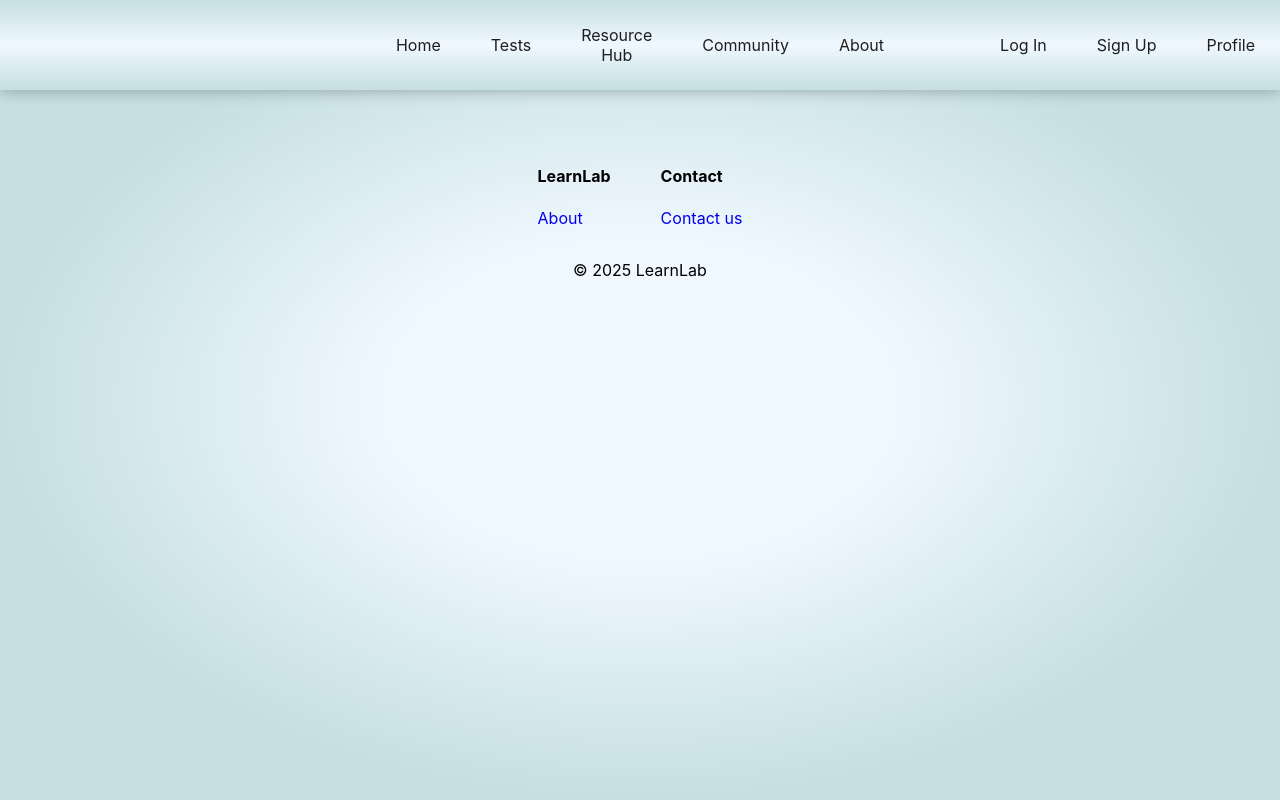
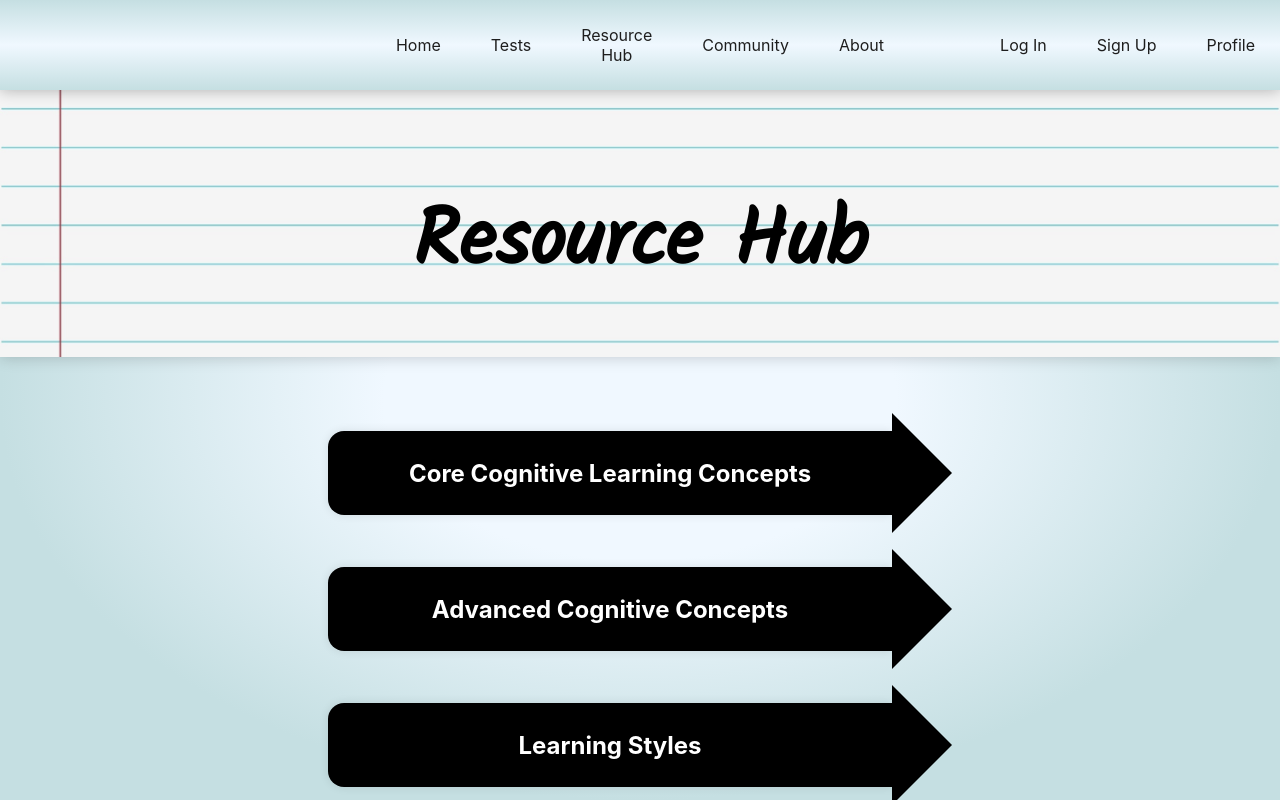
Before and after one commit to Norie06/LearnLab, a React (Create React App) app: page /resource-hub/useful-tools in a window 1280 px wide. Built offline with nearby package versions, Linux system fonts and the light colour scheme.

Commit message:
Resource hub

```diff
--- a/src/App.js
+++ b/src/App.js
@@ -58,10 +58,15 @@ function App() {
           <Route path="/profile" element={<Profile />} />
           <Route path="/tests" element={<Tests />} />
           <Route path="/resource-hub" element={<ResourceHub />} />
+          <Route path="/resource-hub/advanced-cog-concepts" element={<ResourceHub />} />
+          <Route path="/resource-hub/learning-styles" element={<ResourceHub />} />
+          <Route path="/resource-hub/core-cog-learning" element={<ResourceHub />} />
+          <Route path="/resource-hub/note-taking-styles" element={<ResourceHub />} />
+          <Route path="/resource-hub/useful-tools" element={<ResourceHub />} />
           <Route path="/sign-up" element={<SignUp />} />
           <Route path="/log-in" element={<SignIn />} />
-          <Route path="/tests/learning-styles" element={<LearningStyles />}/>
-          <Route path="/tests/note-taking" element={<NoteTaking />}/>
+          <Route path="/tests/learning-style-test" element={<LearningStyles />}/>
+          <Route path="/tests/note-taking-test" element={<NoteTaking />}/>
         </Routes>
         <footer>
           <div id="footer_links">
--- a/src/pages/LearningStylesQuiz.css
+++ b/src/pages/LearningStylesQuiz.css
@@ -6,3 +6,14 @@
 #learning_styles_quiz main {
   width: 50%;
 }
+
+#learning_styles_quiz button {
+  background-color: whitesmoke;
+}
+
+#learning_styles_quiz button img {
+  transition: 0.2s ease;
+}
+#learning_styles_quiz button:hover img {
+  filter: none;
+}
--- a/src/pages/ResourceHub.css
+++ b/src/pages/ResourceHub.css
@@ -0,0 +1,44 @@
+#resource_hub main {
+    display: flex;
+    flex-wrap: wrap;
+    justify-content: space-around;
+    gap: 1rem;
+    padding: 1rem;
+}
+
+.topic-card {
+    display: flex;
+    flex-direction: row;
+    width: 50%;
+    align-items: center;
+    transition: all 0.3s ease;
+}
+
+.topic-content {
+    color: white;
+    background-color: black;
+    padding: 0.5rem 1rem 0.5rem 1rem;
+    justify-content: space-between;
+    text-align: center;
+    box-shadow: 0 0 10px rgba(0, 0, 0, 0.1);
+    border-radius: 1rem 0 0 1rem;
+    height: 100%;
+    width: 100%;
+}
+
+.topic-card:hover {
+    transform: scale(1.05);
+}
+
+.topic-content:hover {
+    box-shadow: 0 0 15px rgba(0, 0, 0, 0.3);
+}
+
+.arrow-right {
+    width: 0;
+    height: 100%;
+    border-top: 60px solid transparent;
+    border-bottom: 60px solid transparent;
+
+    border-left: 60px solid black;
+  }
--- a/src/pages/ResourceHub.jsx
+++ b/src/pages/ResourceHub.jsx
@@ -1,13 +1,47 @@
 import React from 'react';
+import { Link } from 'react-router-dom';
+import '../App.css';
 import './ResourceHub.css';
-import '../App.css';
 
 function ResourceHub() {
   return (
-    <div className='page'>
+    <div id='resource_hub' className='page'>
       <header className="hero">
         <h1>Resource Hub</h1>
       </header>
+      <main>
+        <Link to={'/resource-hub/core-cog-learning'} className='topic-card'>
+          <div className='topic-content'>
+            <h2>Core Cognitive Learning Concepts</h2>
+          </div>
+          <div className='arrow-right'></div>
+        </Link>
+        <Link to={'/resource-hub/advanced-cog-concepts'} className='topic-card'>
+          <div className='topic-content'>
+            <h2>Advanced Cognitive Concepts</h2>
+          </div>
+          <div className='arrow-right'></div>
+        </Link>
+        <Link to={'/resource-hub/learning-styles'} className='topic-card'>
+          <div className='topic-content'>
+            <h2>Learning Styles</h2>
+          </div>
+          <div className='arrow-right'></div>
+        </Link>
+        <Link to={'/resource-hub/note-taking-styles'} className='topic-card'>
+          <div className='topic-content'>
+            <h2>Note-Taking Styles</h2>
+          </div>
+          <div className='arrow-right'></div>
+        </Link>
+        <Link to={'/resource-hub/useful-tools'} className='topic-card'>
+          <div className='topic-content'>
+            <h2>More Useful Interactive Tools</h2>
+          </div>
+          <div className='arrow-right'></div>
+        </Link>
+
+      </main>
     </div>
   );
 }
--- a/src/pages/Tests.jsx
+++ b/src/pages/Tests.jsx
@@ -32,9 +32,9 @@ function Tests() {
       <main>
         <BeginJourney />
         <div id='quizzes_choose_quiz' className='choose_quiz'>
-          <ChooseQuizItem title="Learning Styles Test" image="/images/note-brain-icon.svg" path="/tests/learning-styles" element={<NoteTaking />} desc={"Many people have a mix of learning styles! Use this test to identify your strengths and combine techniques for a more effective study experience."} />
+          <ChooseQuizItem title="Learning Styles Test" image="/images/note-brain-icon.svg" path="/tests/learning-style-test" element={<NoteTaking />} desc={"Many people have a mix of learning styles! Use this test to identify your strengths and combine techniques for a more effective study experience."} />
           <ChooseQuizItem title="Pretend Lecture Test" image="/images/conference-education-icon.svg" path="/tests/pretend-lecture" element={<PretendLecture />} desc={"Do you know whether you learn better when you preview the slides before your lecture? Or , on the other hand, does it distract you? Test it yourself here."} />
-          <ChooseQuizItem title="Note-taking Techniques Test" image="/images/note-taking-icon.svg" path="/tests/note-taking" element={<LearningStyles />} desc={"Everyone has their own way of taking notes! Your results will highlight the method that suits you best—but don’t be afraid to mix and match for even better learning."} />
+          <ChooseQuizItem title="Note-taking Techniques Test" image="/images/note-taking-icon.svg" path="/tests/note-taking-test" element={<LearningStyles />} desc={"Everyone has their own way of taking notes! Your results will highlight the method that suits you best—but don’t be afraid to mix and match for even better learning."} />
         </div>
         <TextBlockList heading={"Learning Styles"} subheading={"included in the test"} topic={"learning_styles"} json={quizzesDescriptions} style_class={"forty-percent"} />
         <TextBlockList heading={"Pretend Lecture Test"} subheading={"included in the test"} topic={"pretend_lecture"} json={quizzesDescriptions} style_class={"thirty-percent"} />
```
